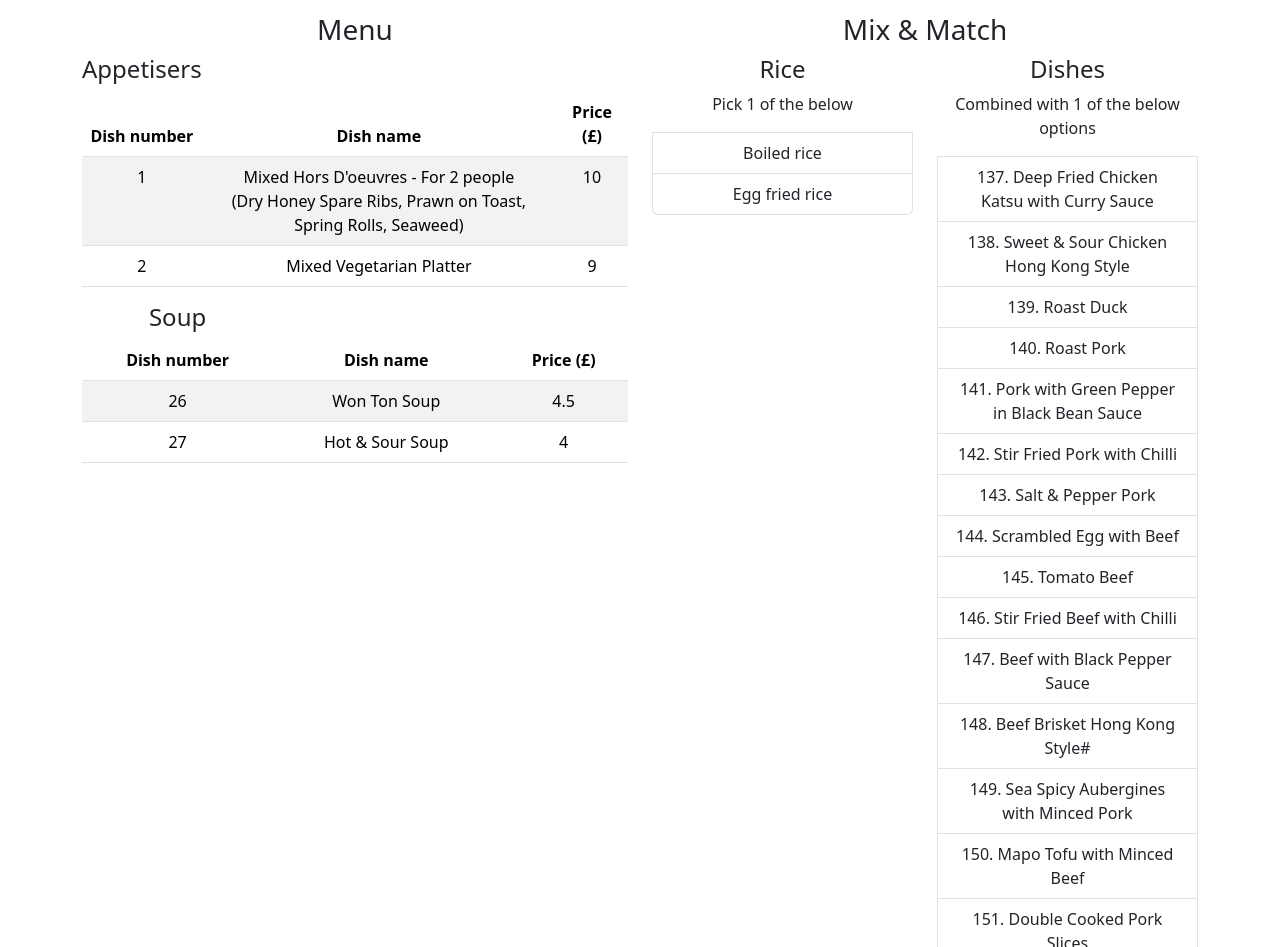
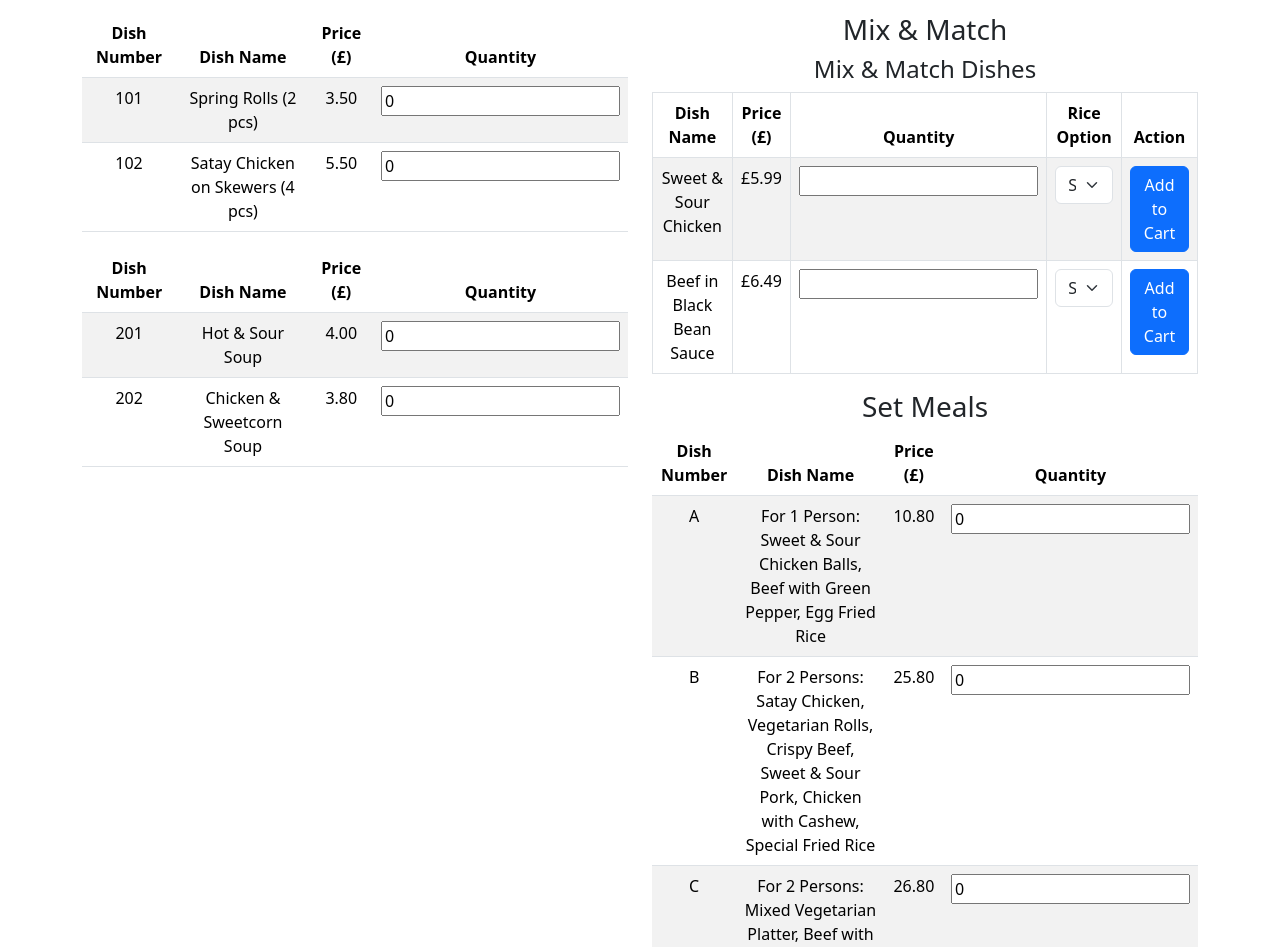
Before and after one commit to hin1129/china-kitchen-react-express, a React (Create React App) app in the folder china-kitchen-frontend/: page /takeawaychinese in a window 1280 px wide. Shown: the part 145-1092 px from the top of the page. Built offline with nearby package versions, Linux system fonts and the light colour scheme.

Commit message:
Add button needed

```diff
--- /dev/null
+++ b/china-kitchen-frontend/src/components/MixAndMatchSection.jsx
@@ -0,0 +1,87 @@
+import React, { useState } from "react";
+import { Table, Form, Button } from "react-bootstrap";
+
+const MixAndMatchSection = ({ addToCart }) => {
+    const [selectedDish, setSelectedDish] = useState({});
+
+    const dishes = [
+        { id: 1, name: "Sweet & Sour Chicken", price: 5.99 },
+        { id: 2, name: "Beef in Black Bean Sauce", price: 6.49 },
+    ];
+
+    const riceOptions = ["Boiled Rice", "Egg Fried Rice"];
+
+    const handleQuantityChange = (id, quantity) => {
+        setSelectedDish({ ...selectedDish, [id]: { ...selectedDish[id], quantity } });
+    };
+
+    const handleRiceSelect = (id, rice) => {
+        setSelectedDish({ ...selectedDish, [id]: { ...selectedDish[id], riceOption: rice } });
+    };
+
+    const handleAddToCart = (dish) => {
+        if (selectedDish[dish.id]?.quantity > 0 && selectedDish[dish.id]?.riceOption) {
+            addToCart({
+                id: dish.id,
+                dishName: dish.name,
+                quantity: selectedDish[dish.id].quantity,
+                riceOption: selectedDish[dish.id].riceOption,
+            });
+        } else {
+            alert("Please select quantity and rice option.");
+        }
+    };
+
+    return (
+        <div>
+            <h4>Mix & Match Dishes</h4>
+            <Table striped bordered hover>
+                <thead>
+                    <tr>
+                        <th>Dish Name</th>
+                        <th>Price (£)</th>
+                        <th>Quantity</th>
+                        <th>Rice Option</th>
+                        <th>Action</th>
+                    </tr>
+                </thead>
+                <tbody>
+                    {dishes.map((dish) => (
+                        <tr key={dish.id}>
+                            <td>{dish.name}</td>
+                            <td>£{dish.price.toFixed(2)}</td>
+                            <td>
+                                <input
+                                    type="number"
+                                    min="0"
+                                    value={selectedDish[dish.id]?.quantity || ""}
+                                    onChange={(e) => handleQuantityChange(dish.id, e.target.value)}
+                                />
+                            </td>
+                            <td>
+                                <Form.Select
+                                    value={selectedDish[dish.id]?.riceOption || ""}
+                                    onChange={(e) => handleRiceSelect(dish.id, e.target.value)}
+                                >
+                                    <option value="">Select Rice</option>
+                                    {riceOptions.map((rice, index) => (
+                                        <option key={index} value={rice}>
+                                            {rice}
+                                        </option>
+                                    ))}
+                                </Form.Select>
+                            </td>
+                            <td>
+                                <Button variant="primary" onClick={() => handleAddToCart(dish)}>
+                                    Add to Cart
+                                </Button>
+                            </td>
+                        </tr>
+                    ))}
+                </tbody>
+            </Table>
+        </div>
+    );
+};
+
+export default MixAndMatchSection;
--- a/china-kitchen-frontend/src/components/TakeawayChinese.jsx
+++ b/china-kitchen-frontend/src/components/TakeawayChinese.jsx
@@ -1,153 +1,156 @@
-import React from 'react'
-import { Container, Table, Row, Col, ListGroup } from 'react-bootstrap'
+import React, { useState } from 'react';
+import { Container, Row, Col, Table } from 'react-bootstrap';
+import MixAndMatchSection from './MixAndMatchSection';
 
 const TakeawayChinese = () => {
+    // Mix & Match Dishes
+    const dishItems = [
+        { id: 137, name: "Deep Fried Chicken Katsu with Curry Sauce" },
+        { id: 138, name: "Sweet & Sour Chicken Hong Kong Style" },
+        { id: 139, name: "Roast Duck" },
+    ];
 
-    const categories = [
+    // Rice Options
+    const riceItems = [
+        { id: 'A', name: "Boiled Rice" },
+        { id: 'B', name: "Egg Fried Rice" },
+    ];
+
+    // Set Meals
+    const setMealCategory = {
+        categoryName: "Set Meals",
+        items: [
+            { id: "A", name: "For 1 Person: Sweet & Sour Chicken Balls, Beef with Green Pepper, Egg Fried Rice", price: 10.80 },
+            { id: "B", name: "For 2 Persons: Satay Chicken, Vegetarian Rolls, Crispy Beef, Sweet & Sour Pork, Chicken with Cashew, Special Fried Rice", price: 25.80 },
+            { id: "C", name: "For 2 Persons: Mixed Vegetarian Platter, Beef with Ginger, Kong Po Chicken, Stir Fried Vegetables, Special Fried Rice", price: 26.80 },
+        ],
+    };
+
+    // Appetisers & Soups
+    const otherCategories = [
         {
             categoryName: "Appetisers",
             items: [
-                { id: 1, name: "Mixed Hors D'oeuvres - For 2 people<br />(Dry Honey Spare Ribs, Prawn on Toast, Spring Rolls, Seaweed)", price: 10.00 },
-                { id: 2, name: "Mixed Vegetarian Platter", price: 9.00 },
-            ]
+                { id: 101, name: "Spring Rolls (2 pcs)", price: 3.50 },
+                { id: 102, name: "Satay Chicken on Skewers (4 pcs)", price: 5.50 },
+            ],
         },
         {
-            categoryName: "Soup",
+            categoryName: "Soups",
             items: [
-                { id: 26, name: "Won Ton Soup", price: 4.50 },
-                { id: 27, name: "Hot & Sour Soup", price: 4.00 },
-            ]
+                { id: 201, name: "Hot & Sour Soup", price: 4.00 },
+                { id: 202, name: "Chicken & Sweetcorn Soup", price: 3.80 },
+            ],
         },
     ];
 
-    const riceItems = ["Boiled rice", "Egg fried rice"];
-    const dishItems = [
-        "Deep Fried Chicken Katsu with Curry Sauce",
-        "Sweet & Sour Chicken Hong Kong Style",
-        "Roast Duck",
-        " Roast Pork",
-        "Pork with Green Pepper in Black Bean Sauce",
-        "Stir Fried Pork with Chilli",
-        "Salt & Pepper Pork",
-        "Scrambled Egg with Beef",
-        "Tomato Beef",
-        "Stir Fried Beef with Chilli",
-        "Beef with Black Pepper Sauce",
-        "Beef Brisket Hong Kong Style#",
-        "Sea Spicy Aubergines with Minced Pork",
-        "Mapo Tofu with Minced Beef",
-        "Double Cooked Pork Slices",
-    ];
+    const [selectedMixAndMatch, setSelectedMixAndMatch] = useState([]);
 
-    const renderTableHeader = (category) => {
-        return <thead>
-            <h4>{category.categoryName}</h4>
+    // Handle dish quantity selection
+    const handleDishQuantitySelect = (quantity, dishId) => {
+        setSelectedMixAndMatch((prev) => {
+            const existingDish = prev.find((item) => item.dishId === dishId);
+
+            if (quantity > 0) {
+                if (existingDish) {
+                    // Preserve existing rice selections, filling missing spots with ''
+                    const newRiceSelections = [
+                        ...existingDish.riceSelections.slice(0, quantity),
+                        ...Array(Math.max(0, quantity - existingDish.riceSelections.length)).fill('')
+                    ];
+
+                    return prev.map((item) =>
+                        item.dishId === dishId ? { ...item, quantity, riceSelections: newRiceSelections } : item
+                    );
+                } else {
+                    return [...prev, { dishId, quantity, riceSelections: Array(quantity).fill('') }];
+                }
+            } else {
+                return prev.filter((item) => item.dishId !== dishId);
+            }
+        });
+    };
+
+    // Handle selecting rice for each portion
+    const handleRiceItemSelectForDishItem = (dishId, portionIndex, riceType) => {
+        setSelectedMixAndMatch((prev) =>
+            prev.map((item) =>
+                item.dishId === dishId
+                    ? {
+                        ...item,
+                        riceSelections: item.riceSelections.map((rice, index) =>
+                            index === portionIndex ? riceType : rice
+                        ),
+                    }
+                    : item
+            )
+        );
+    };
+
+    // Render Table Header
+    const renderTableHeader = (category) => (
+        <thead key={category.categoryName}>
             <tr>
-                <th>Dish number</th>
-                <th>Dish name</th>
+                <th>Dish Number</th>
+                <th>Dish Name</th>
                 <th>Price (£)</th>
+                <th>Quantity</th>
             </tr>
         </thead>
-    }
-    const renderCategoryTable = (category) => (
-        <Table key={category.categoryName} striped hover responsive>
-            {renderTableHeader(category)}
-            <tbody>
-                {category.items.map(item => (
-                    <tr key={item.id}>
-                        <td>{item.id}</td>
-                        <td dangerouslySetInnerHTML={{ __html: item.name }} />
-                        <td>{item.price}</td>
-                    </tr>
-                ))}
-            </tbody>
-        </Table>
     );
 
-    const mixAndMatchSection = () => {
-        let itemNumber = 137
-        return (
-            <>
-                <h3>Mix & Match</h3>
-                <Row>
-                    <Col>
-                        <ListGroup as="ul">
-                            <h4>Rice</h4>
-                            <p>Pick 1 of the below</p>
-                            {riceItems.map((item, index) => (
-                                <ListGroup.Item key={index} as="li">
-                                    {item}
-                                </ListGroup.Item>
-                            ))}
-                        </ListGroup>
-                    </Col>
-
-                    <Col>
-                        <ListGroup as="ol">
-                            <h4>Dishes</h4>
-                            <p>Combined with 1 of the below options</p>
-                            {dishItems.map((item, index) => (
-                                <ListGroup.Item key={index} as="li" >
-                                    {`${itemNumber++}. ${item}`}
-                                </ListGroup.Item>
-                            ))}
-                        </ListGroup>
-                    </Col>
-                </Row>
-                <hr />
-            </>
-        );
-    }
-
-    const setMeal = () => {
-        return <Table striped hover responsive bordered>
-            <thead>
-                <h4>Set Dinners</h4>
-                <tr>
-                    <th>Name</th>
-                    <th>Description</th>
-                    <th>Price (£)</th>
+    // Render Table Body
+    const renderTableBody = (category) => (
+        <tbody>
+            {category.items.map((item) => (
+                <tr key={item.id}>
+                    <td>{item.id}</td>
+                    <td>{item.name}</td>
+                    <td>{item.price.toFixed(2)}</td>
+                    <td>
+                        <input
+                            type="number"
+                            min="0"
+                            defaultValue="0"
+                        />
+                    </td>
                 </tr>
-            </thead>
-            <tbody>
-                <tr>
-                    <td>A</td>
-                    <td>For 1 person<br />Sweet & Sour Chicken Balls<br />Beef with Green Pepper in Black Bean Sauce<br />Egg Fried Rice</td>
-                    <td>10.80</td>
-                </tr>
-                <tr>
-                    <td>B</td>
-                    <td>For 2 persons<br />Satay Chicken on Skewers<br />Vegetarian Spring Rolls<br />Crispy Fried Shredded Chilli Beef<br />Sweet & Sour Pork Hong Kong Style<br />Chicken with Cashew Nuts<br />Special Fried Rice</td>
-                    <td>25.80</td>
-                </tr>
-                <tr>
-                    <td>C</td>
-                    <td>For 2 persons<br />Mixed Platter <br />Beef with Ginger & Spring Onions<br />Kong Po Chicken<br />Stir Fried Mixed Vegetables<br />Special Fried Rice</td>
-                    <td>26.80</td>
-                </tr>
-            </tbody>
-        </Table>;
-    }
+            ))}
+        </tbody>
+    );
 
     return (
         <Container>
             <Row>
+                {/* Other Categories (Appetisers, Soups) */}
                 <Col>
-                    <h3>Menu</h3>
-                    {categories.map(category => renderCategoryTable(category))}
+                    {otherCategories.map(category => (
+                        <Table key={category.categoryName} striped hover responsive>
+                            {renderTableHeader(category)}
+                            {renderTableBody(category)}
+                        </Table>
+                    ))}
                 </Col>
 
                 <Col>
-                    {mixAndMatchSection()}
-                    <h4>Set Dinners</h4>
-                    {setMeal()}
+                    <h3>Mix & Match</h3>
+                    <MixAndMatchSection
+                        selectedMixAndMatch={selectedMixAndMatch}
+                        dishItems={dishItems}
+                        riceItems={riceItems}
+                        handleDishQuantitySelect={handleDishQuantitySelect}
+                        handleRiceItemSelectForDishItem={handleRiceItemSelectForDishItem}
+                    />
+
+                    <h3>{setMealCategory.categoryName}</h3>
+                    <Table striped hover responsive>
+                        {renderTableHeader(setMealCategory)}
+                        {renderTableBody(setMealCategory)}
+                    </Table>
                 </Col>
             </Row>
+        </Container>
+    );
+};
 
-            <hr />
-        </Container>
-    )
-
-}
-
-export default TakeawayChinese
+export default TakeawayChinese;
```
Also changed, not shown: china-kitchen-frontend/src/components/ShoppingCart.jsx (added, +50 -0 lines).
